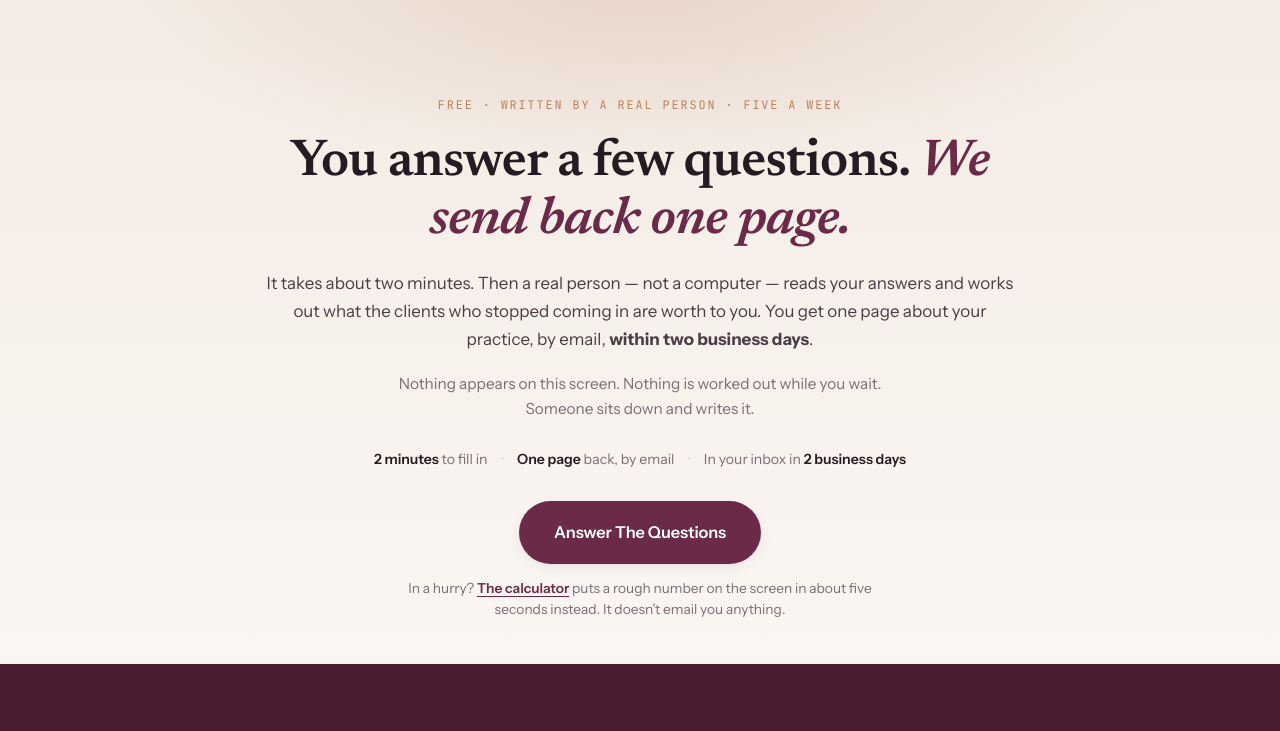
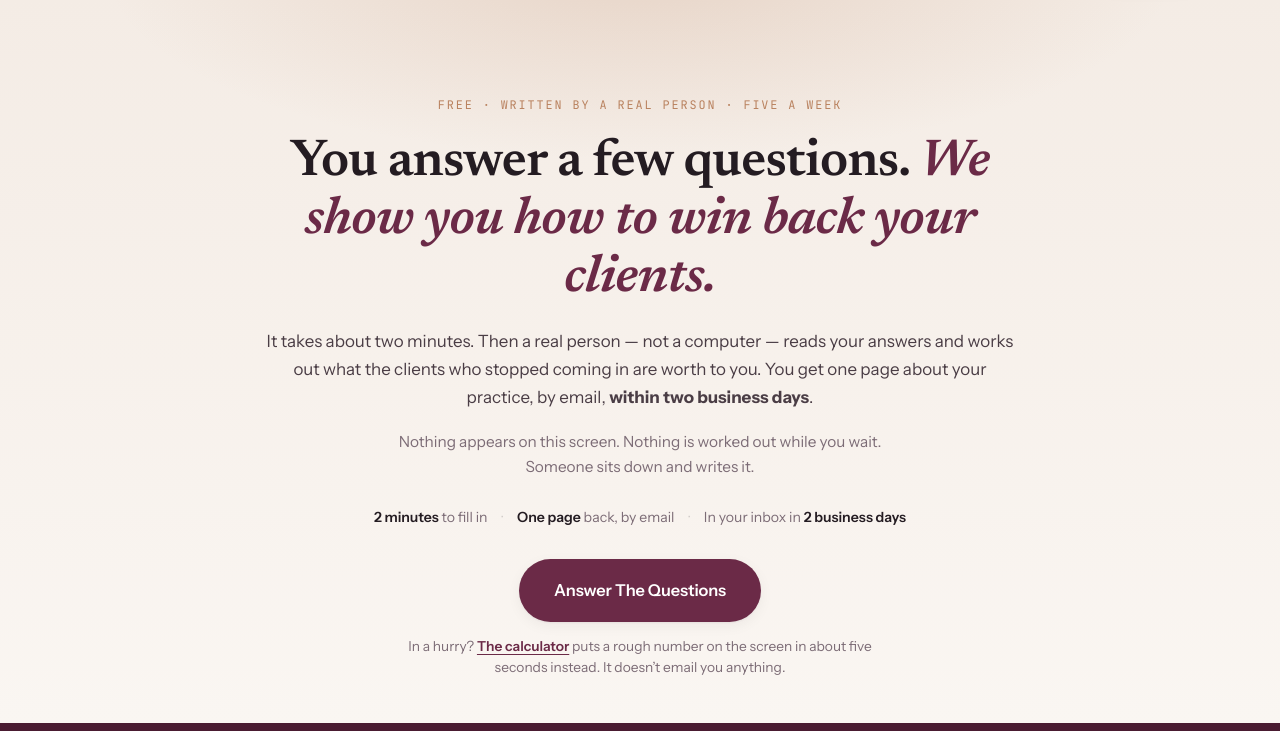
Before and after one commit to jrossi-santiago/recallpartners, a plain HTML site: page audit/index.html in a window 1280 px wide. Shown: the part 69-800 px from the top of the page. Drawn offline with Linux system fonts and the light colour scheme; a script that the page names is missing.

Commit message:
Update message in index.html for clarity

```diff
--- a/audit/index.html
+++ b/audit/index.html
@@ -105,7 +105,7 @@
     <div class="eyebrow">Free &middot; Written By A Real Person &middot; Five A Week</div>
     <h1>
       You answer a few questions.
-      <span class="accent-serif">We send back one page.</span>
+      <span class="accent-serif">We show you how to win back your clients.</span>
     </h1>
     <p class="lede">
       It takes about two minutes. Then a real person &mdash; not a computer &mdash; reads
```
